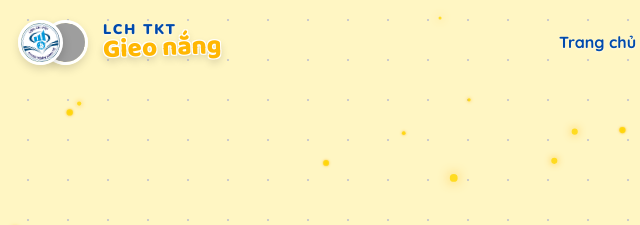
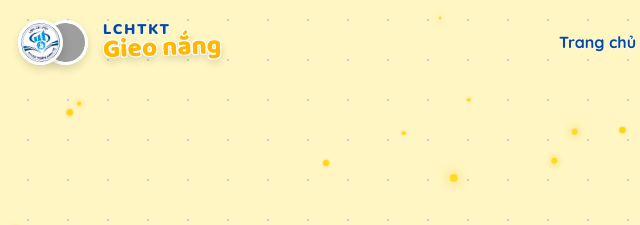
Before and after one commit to irtdn/Gieo-nang, a plain HTML site: page season3.html in a window 1280 px wide. Shown: the top 225 px of the page, 32-672 px from the left. Drawn offline with nearby package versions, Linux system fonts and the light colour scheme; grey boxes are pictures that could not be loaded; a web font is replaced by a local one.

Commit message:
Update season3.html

```diff
--- a/season3.html
+++ b/season3.html
@@ -26,7 +26,7 @@
                     <img src="logo/logo-gn.png" alt="Logo Gieo Nắng" class="logo-img camp-logo">
                 </div>
                 <div class="logo-text">
-                    <span class="logo-org">LCH TKT</span>
+                    <span class="logo-org">LCHTKT</span>
                     <span class="logo-campaign">Gieo nắng</span>
                 </div>
             </a>
```
